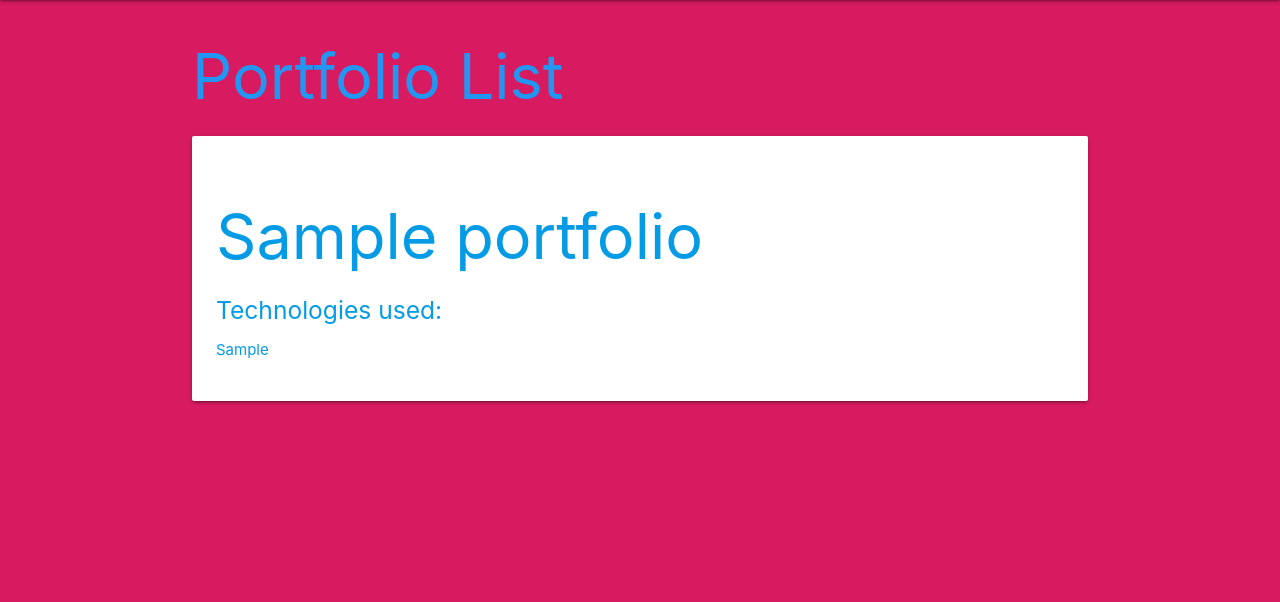
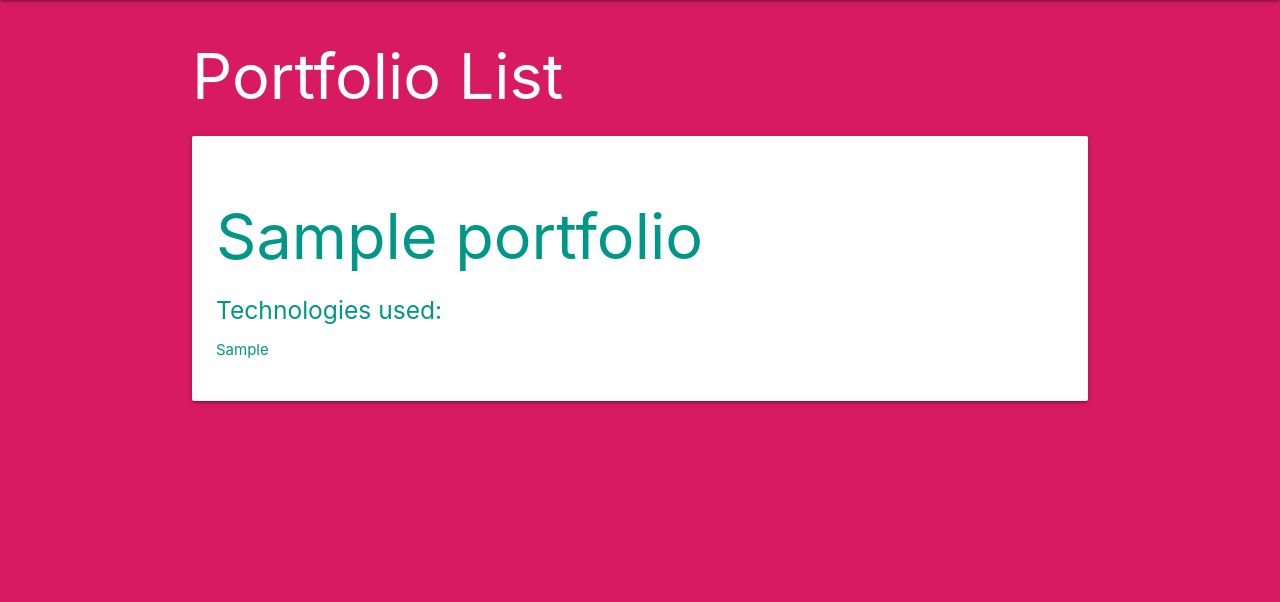
Before and after one commit to alba-molina-nyc/alba_portfolio_website, a Django app: page /portfolios/ in a window 1280 px wide. Shown: the part 64-666 px from the top of the page. Run offline with Django 3.2, Linux system fonts and the light colour scheme; tables that the repository leaves empty hold one stand-in row (values such as "Sample post").

Commit message:
portfolio page fixed

```diff
--- a/main_app/templates/home.html
+++ b/main_app/templates/home.html
@@ -18,13 +18,13 @@
         </div>
       </div>
     </div>
-<blockquote class="card-panel blue lighten-3">
+<blockquote class="card-panel teal lighten-3">
 Turns out making technology sexy through words as a BDR made me realize that I also wanted to build sexy software! I am obsessed with making people's tedious day to day worklife easier so that they can spend time focusing on what really matters to them.
 </blockquote>
-<blockquote class="card-panel blue lighten-3">
+<blockquote class="card-panel teal lighten-3">
 My path from Business/Sales Development Leadership and into the developer world is intentionally geared torwards my ultimate goal of founding something of my own.
 </blockquote>
-<blockquote class="card-panel blue lighten-3">
+<blockquote class="card-panel teal lighten-3">
 I think what really distinguished me from the pack throughout my entire sales career was my work ethic, communication skills, as well as my growth mindset. That said, those three items set me apart as I look for a backend developer role at a fast growth software company.
 </blockquote>
 
--- a/main_app/templates/portfolios/index.html
+++ b/main_app/templates/portfolios/index.html
@@ -1,13 +1,13 @@
 {% extends 'base.html' %} {% block content %}
-<h1 class="blue-text">Portfolio List</h1>
+<h1 class="white-text lighten-4">Portfolio List</h1>
 {% for portfolio in portfolios %}
 
 <div class="card-panel hoverable">
   <a href="{% url 'detail' portfolio.id %}">
     <div class="card-content">
-    <span class="card-title"><h1> {{ portfolio.name }}</h1></span>
-    <h5> Technologies used: </h5>
-    <p>{{ portfolio.tech }} </p>
+    <span class="card-title"><h1 class="teal-text"> {{ portfolio.name }}</h1></span>
+    <h5 class="teal-text"> Technologies used: </h5>
+    <p class="teal-text">{{ portfolio.tech }} </p>
   </div>
 </a>
 </div>
```
